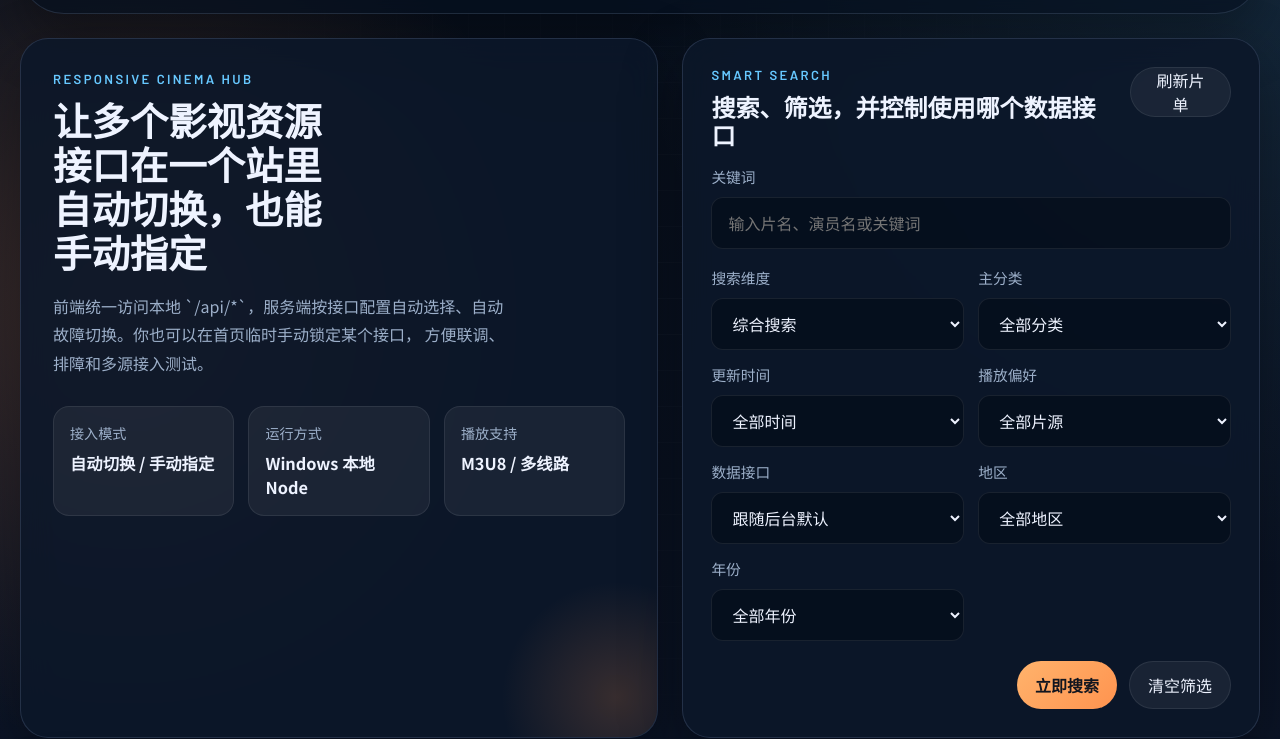
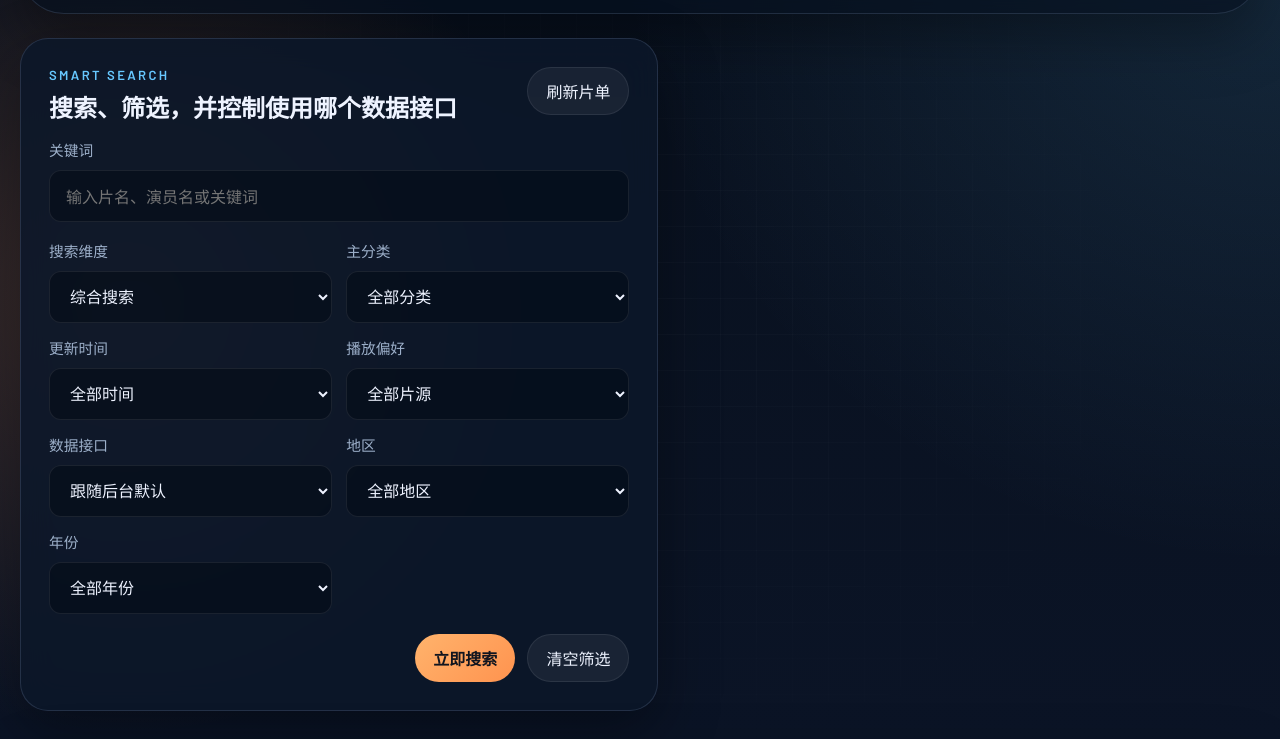
Before and after one commit to xinlian614/sunnyfilms, a website: page public/index.html in a window 1280 px wide. Shown: the part 98-837 px from the top of the page. Drawn offline with nearby package versions, Linux system fonts and the light colour scheme; no server answers.

Commit message:
Add files via upload

```diff
--- a/public/index.html
+++ b/public/index.html
@@ -40,30 +40,7 @@
             </div>
 
             <section class="hero-panel">
-                <div class="hero-copy">
-                    <p class="eyebrow">RESPONSIVE CINEMA HUB</p>
-                    <h1>让多个影视资源接口在一个站里自动切换，也能手动指定</h1>
-                    <p class="hero-text">
-                        前端统一访问本地 `/api/*`，服务端按接口配置自动选择、自动故障切换。你也可以在首页临时手动锁定某个接口，
-                        方便联调、排障和多源接入测试。
-                    </p>
-                    <div class="hero-stats">
-                        <div class="stat-card">
-                            <span>接入模式</span>
-                            <strong>自动切换 / 手动指定</strong>
-                        </div>
-                        <div class="stat-card">
-                            <span>运行方式</span>
-                            <strong>Windows 本地 Node</strong>
-                        </div>
-                        <div class="stat-card">
-                            <span>播放支持</span>
-                            <strong>M3U8 / 多线路</strong>
-                        </div>
-                    </div>
-                </div>
-
-                <form id="search-form" class="search-card">
+                <form id="search-form" class="search-card search-card-full">
                     <div class="search-title-row">
                         <div>
                             <p class="eyebrow">SMART SEARCH</p>
```
